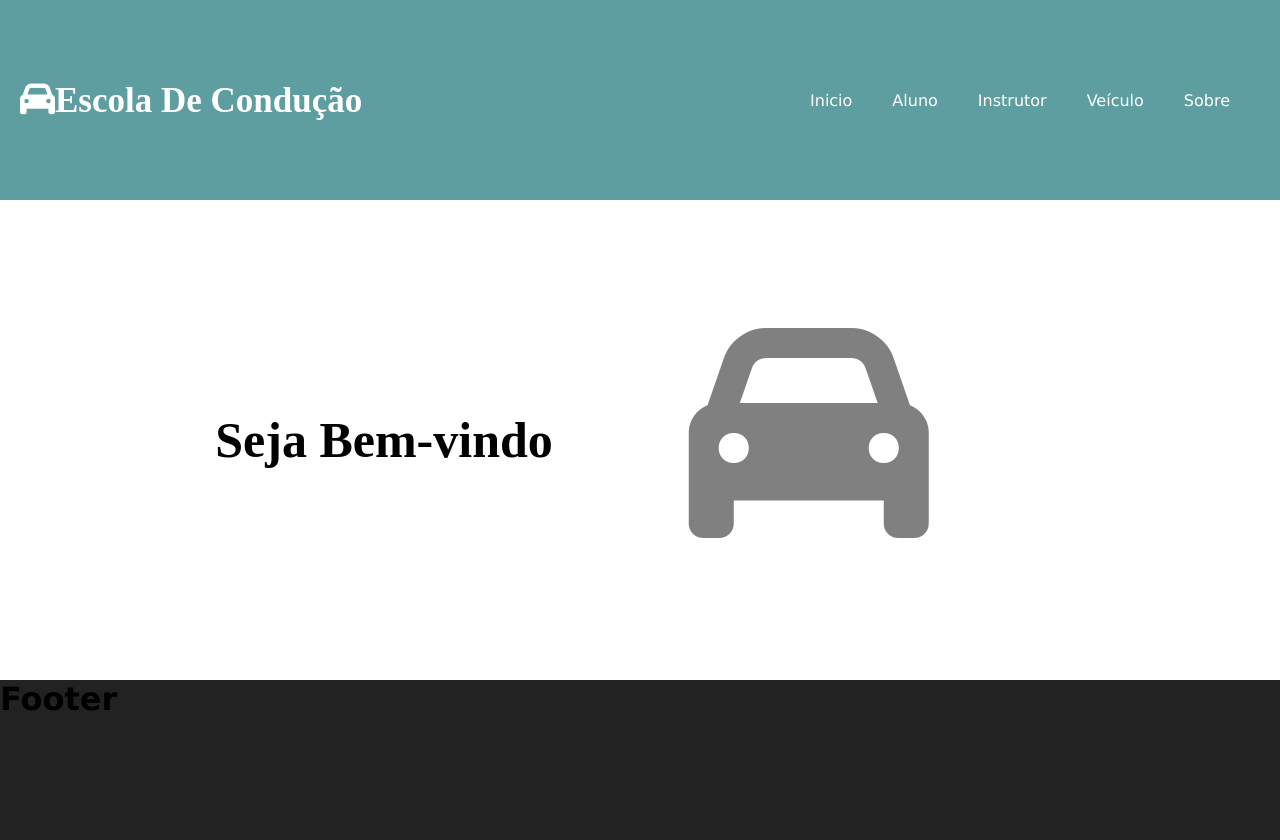
After one commit to eugeniocachiombo/escoladeconducao, a PHP site: page /inicio/ in a window 1280 px wide. The commit adds this page. Run offline with PHP 8.4, Linux system fonts and the light colour scheme.

Commit message:
Página inicio criado

```diff
--- a/inclusao/header.php
+++ b/inclusao/header.php
@@ -7,28 +7,33 @@
         justify-content: space-between;
         padding: 20px;
     }
+
     .logotipo {
         font-size: 24px;
         font-weight: bold;
         color: white;
         text-decoration: none;
     }
+
     nav ul {
         list-style-type: none;
         margin: 0;
         padding: 0;
         display: flex;
     }
+
     nav ul li {
         margin-right: 20px;
         position: relative;
     }
+
     nav ul li a {
         color: white;
         text-decoration: none;
         padding: 10px;
         display: block;
     }
+
     nav ul li ul {
         display: none;
         position: absolute;
@@ -36,9 +41,11 @@
         min-width: 120px;
         z-index: 1;
     }
+
     nav ul li:hover ul {
         display: block;
     }
+
     nav ul li ul li {
         margin: 0;
     }
@@ -46,6 +53,7 @@
     nav ul li:hover a {
         background-color: darkcyan;
     }
+
     nav ul li ul li:hover a {
         background-color: darkslategray;
     }
@@ -59,26 +67,26 @@
     </a>
     <nav>
         <ul>
-                <li><a href="#">Inicio</a></li>
+            <li><a href="../inicio/">Inicio</a></li>
             <li>
                 <a href="#">Aluno</a>
                 <ul>
-                        <li><a href="#">Cadastrar</a></li>
-                        <li><a href="#">Listar</a></li>
+                    <li><a href="../aluno/form-cadastro.php">Cadastrar</a></li>
+                    <li><a href="../aluno">Listar</a></li>
                 </ul>
             </li>
             <li>
                 <a href="#">Instrutor</a>
                 <ul>
-                        <li><a href="#">Cadastrar</a></li>
-                        <li><a href="#">Listar</a></li>
+                    <li><a href="../instrutor/form-cadastro.php">Cadastrar</a></li>
+                    <li><a href="../instrutor">Listar</a></li>
                 </ul>
             </li>
             <li>
                 <a href="#">Veículo</a>
                 <ul>
-                        <li><a href="#">Cadastrar</a></li>
-                        <li><a href="#">Listar</a></li>
+                    <li><a href="../veiculo/form-cadastro.php">Cadastrar</a></li>
+                    <li><a href="../veiculo">Listar</a></li>
                 </ul>
             </li>
             <li><a href="#">Sobre</a></li>
--- /dev/null
+++ b/inicio/index.php
@@ -0,0 +1,19 @@
+<?php include "../inclusao/head.php"; ?>
+<?php include "../inclusao/header.php"; ?>
+<link rel="stylesheet" href="../assets/css/inputs.css">
+
+<main style="display: flex; justify-content: center;">
+
+    <div style="display: flex; align-items: center; justify-content: center; font-weight: bold;">
+        <h1 style="font-family: TH Charmonman; font-weight: bold; font-size: 50px;">Seja Bem-vindo</h1>
+    </div>
+
+    <div class="form-login" style="display: flex; align-items: center; justify-content: center; ">
+        <div style="font-size: 30vh; ">
+            <i class="fas fa-car" style="color: gray;"></i>
+        </div>
+    </div>
+</main>
+
+<?php include "../inclusao/footer.php"; ?>
+<?php include "../inclusao/foot.php"; ?>
```
Lines whose indentation alone changed are shown as unchanged.
